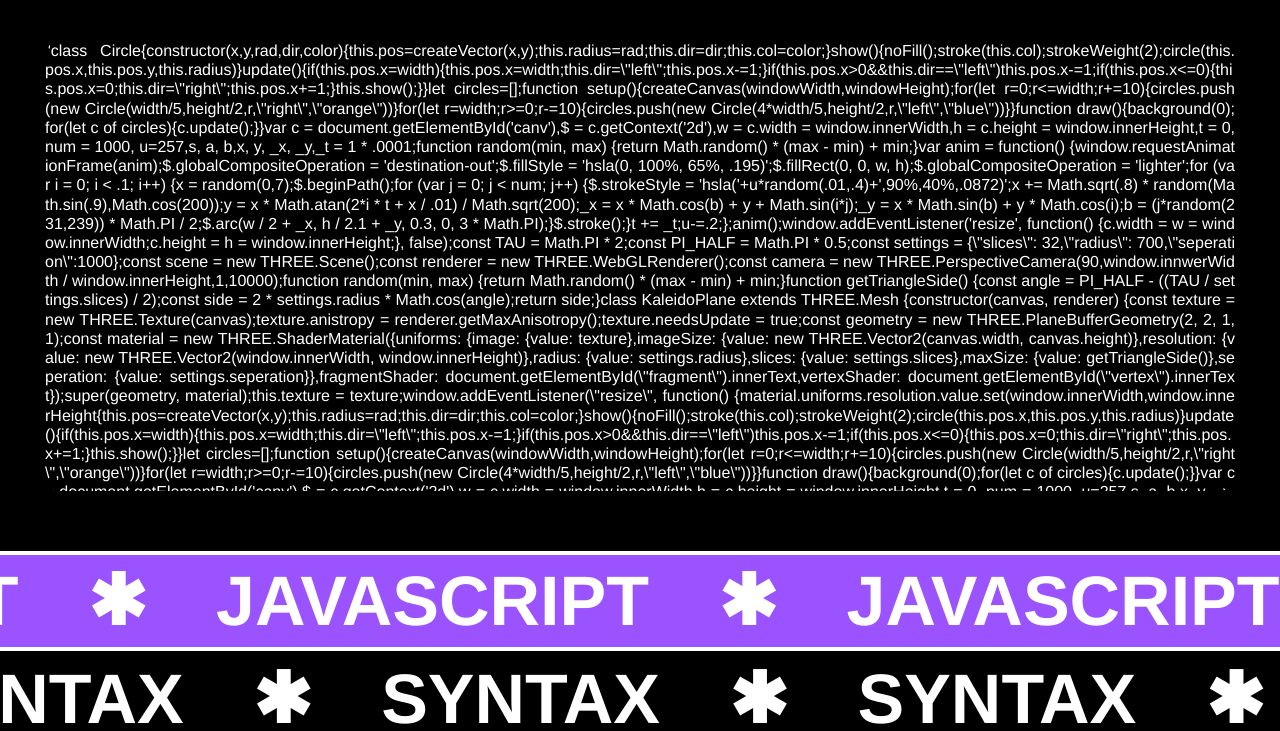
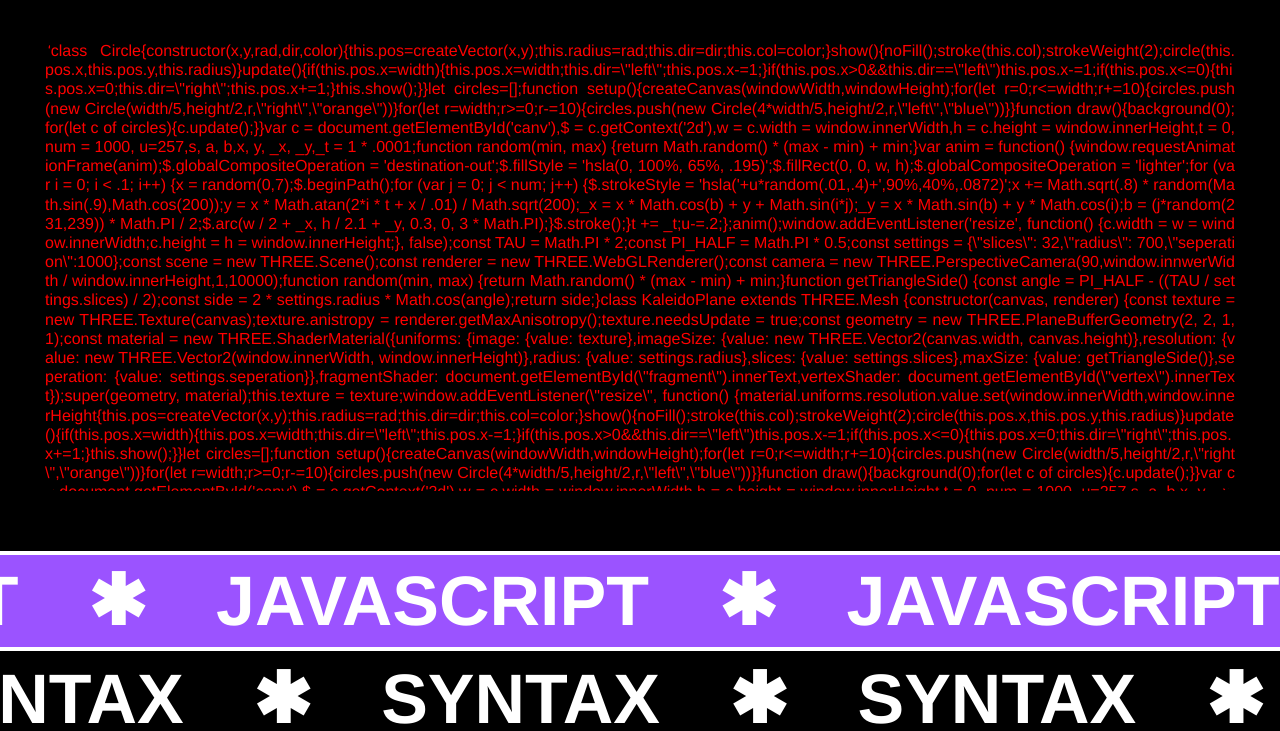
Before and after one commit to mathieukvogt/syntax-encyclopedia, a plain HTML site: page index.html in a window 1280 px wide. Shown: the part 69-800 px from the top of the page. Drawn offline with nearby package versions, Linux system fonts and the light colour scheme.

Commit message:
update main.css

```diff
--- a/main.css
+++ b/main.css
@@ -45,7 +45,7 @@
   top: 0;
   width: 100%;
   height: 56rem;
-  background: var(--overlay-color);
+  background: white;
   border-bottom: var(--secondary-bg-color) 0.4rem solid;
   pointer-events: none;
   clip-path: polygon(0 0, 100% 0, 100% 0, 0 0);
@@ -119,7 +119,7 @@
   border-radius: 15px;
   overflow: hidden;
   padding: 0;
-  color: var(--primary-text-color);
+  color: red;
 }
 
 .scroller {
```
